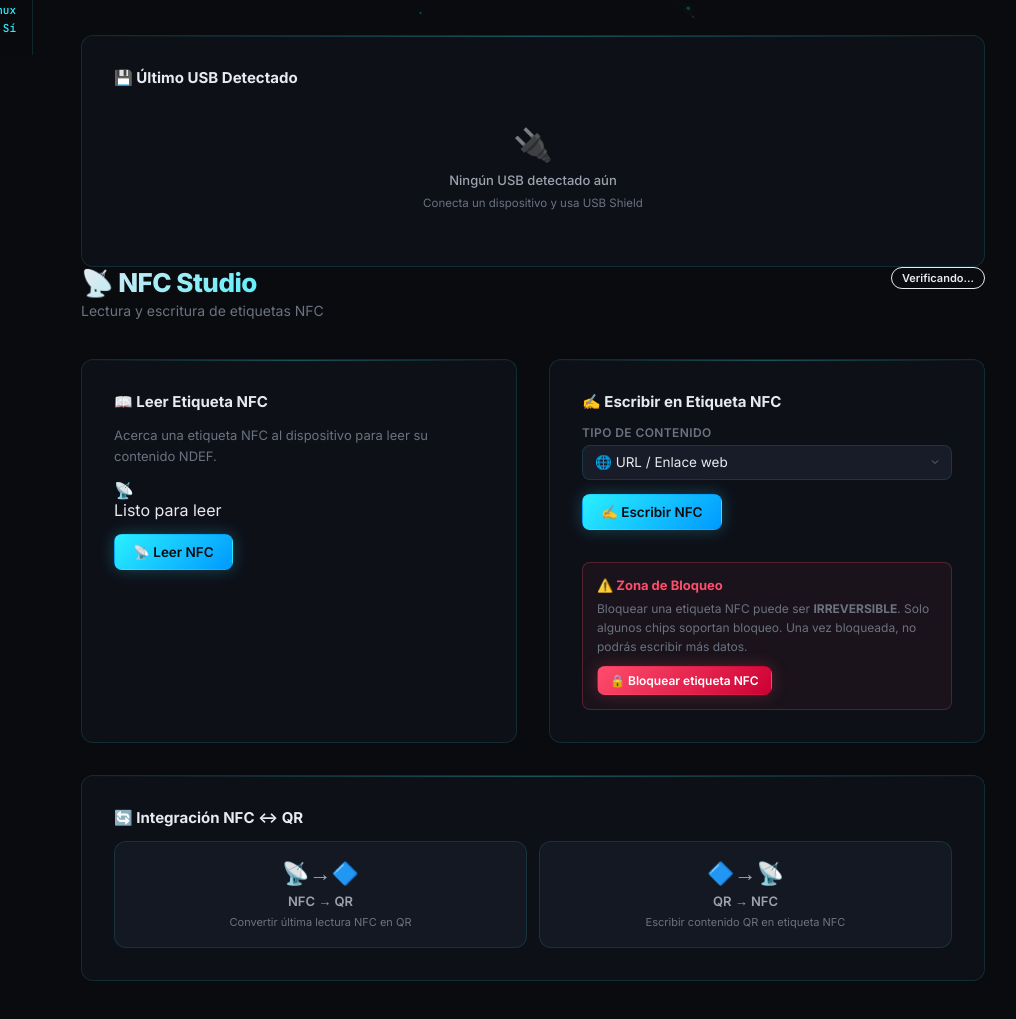
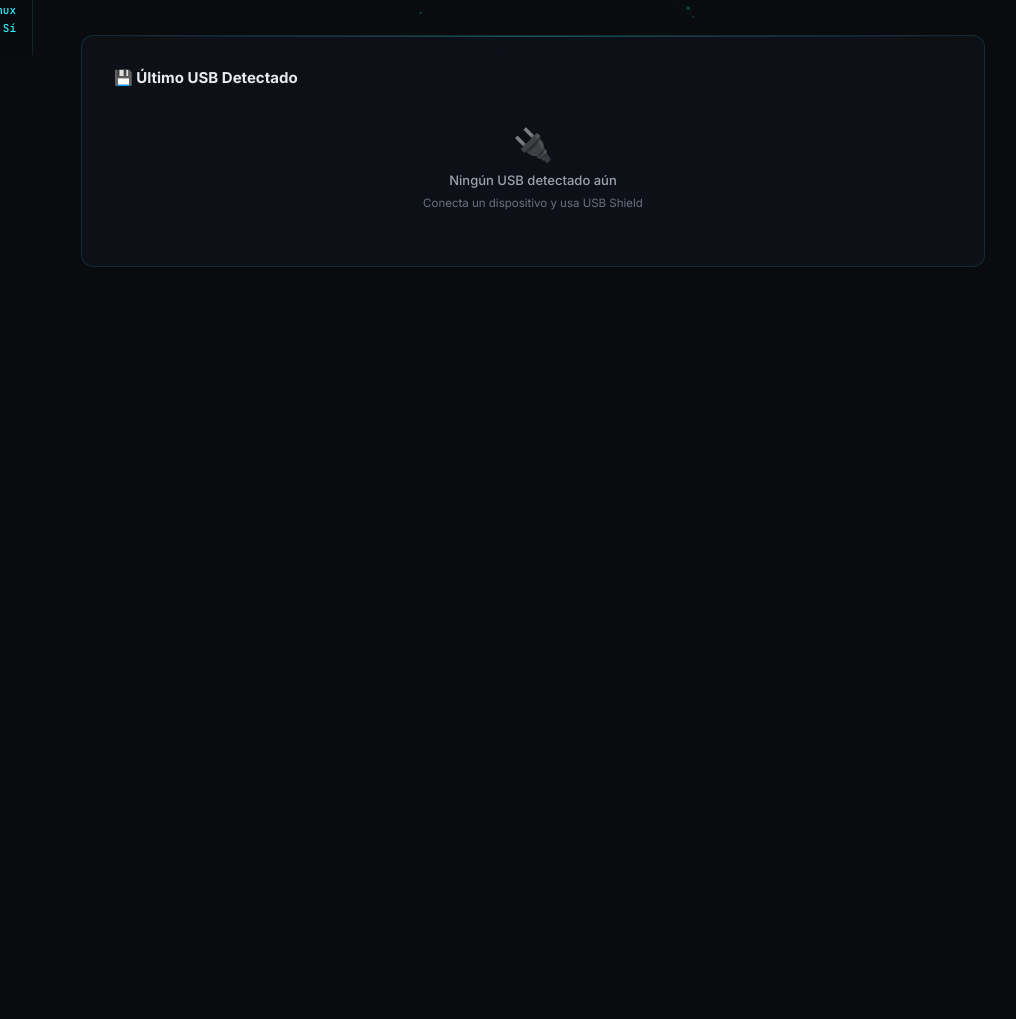
Before and after one commit to yandellcuevas-sketch/ShieldPort-, a plain HTML site: page frontend/index.html in a window 1280 px wide. Shown: the part 745-1764 px from the top of the page, without its empty margins (247-1263 px from the left). After the commit the page ends 1092 px from the top, so only its background shows below. Drawn offline with Linux system fonts and the light colour scheme; a script that the page names is missing.

Commit message:
Removed leftover NFC section from HTML

```diff
--- a/frontend/index.html
+++ b/frontend/index.html
@@ -371,113 +371,7 @@
     </div>
   </section>
 
-  <!-- NFC section removed -->
-    <div class="section-header">
-      <div>
-        <h1 class="section-title">📡 NFC Studio</h1>
-        <p class="section-subtitle">Lectura y escritura de etiquetas NFC</p>
-      </div>
-      <div class="header-actions">
-        <span class="badge" id="nfc-compat-badge">Verificando...</span>
-      </div>
-    </div>
 
-    <!-- NFC compatibility notice -->
-    <div id="nfc-compat-notice" class="notice notice-info" style="display:none;">
-      <div class="notice-icon">ℹ️</div>
-      <div class="notice-body">
-        <strong>Compatibilidad Web NFC</strong>
-        <p>Web NFC está disponible principalmente en <strong>Android con Chrome 89+</strong>.</p>
-        <ul>
-          <li>✅ Android + Chrome: Lectura y escritura NFC completas</li>
-          <li>❌ iOS/Safari: No soportado (requiere app nativa Swift)</li>
-          <li>❌ Firefox/Edge: No implementado aún</li>
-          <li>❌ Desktop Chrome: Generalmente no disponible sin hardware NFC</li>
-        </ul>
-        <p>Si estás en un dispositivo no compatible, aún puedes usar el módulo QR para integración con NFC.</p>
-      </div>
-    </div>
-
-    <div class="grid-2-col mt-4">
-      <!-- READ NFC -->
-      <div class="card">
-        <div class="card-header">
-          <h2 class="card-title">📖 Leer Etiqueta NFC</h2>
-        </div>
-        <p class="card-desc">Acerca una etiqueta NFC al dispositivo para leer su contenido NDEF.</p>
-        <div class="nfc-scan-area" id="nfc-read-area">
-          <div class="nfc-wave-animation" id="nfc-wave" aria-hidden="true">
-            <div class="wave"></div>
-            <div class="wave"></div>
-            <div class="wave"></div>
-            <div class="nfc-icon-center">📡</div>
-          </div>
-          <p id="nfc-read-status">Listo para leer</p>
-        </div>
-        <div class="card-actions">
-          <button class="btn btn-primary" id="btn-read-nfc">📡 Leer NFC</button>
-          <button class="btn btn-ghost btn-sm" id="btn-stop-read-nfc" style="display:none;">⛔ Detener</button>
-        </div>
-        <div id="nfc-read-result" class="nfc-result" style="display:none;"></div>
-      </div>
-
-      <!-- WRITE NFC -->
-      <div class="card">
-        <div class="card-header">
-          <h2 class="card-title">✍️ Escribir en Etiqueta NFC</h2>
-        </div>
-
-        <div class="form-group">
-          <label class="form-label" for="nfc-write-type">Tipo de contenido</label>
-          <select class="form-select" id="nfc-write-type">
-            <option value="url">🌐 URL / Enlace web</option>
-            <option value="text">📝 Texto libre</option>
-            <option value="phone">📞 Número de teléfono</option>
-            <option value="email">📧 Email</option>
-            <option value="contact">👤 Contacto (vCard)</option>
-            <option value="wifi">📶 Red WiFi</option>
-            <option value="location">📍 Ubicación GPS</option>
-            <option value="whatsapp">💬 WhatsApp</option>
-            <option value="custom">⚙️ Datos personalizados</option>
-          </select>
-        </div>
-
-        <!-- Dynamic form fields -->
-        <div id="nfc-write-fields" class="nfc-write-fields"></div>
-
-        <div class="card-actions">
-          <button class="btn btn-primary" id="btn-write-nfc">✍️ Escribir NFC</button>
-          <button class="btn btn-ghost btn-sm" id="btn-stop-write-nfc" style="display:none;">⛔ Detener</button>
-        </div>
-
-        <!-- NFC Lock (dangerous!) -->
-        <div class="danger-zone mt-4">
-          <h3 class="danger-title">⚠️ Zona de Bloqueo</h3>
-          <p class="danger-desc">Bloquear una etiqueta NFC puede ser <strong>IRREVERSIBLE</strong>. Solo algunos chips soportan bloqueo. Una vez bloqueada, no podrás escribir más datos.</p>
-          <button class="btn btn-danger btn-sm" id="btn-lock-nfc">🔒 Bloquear etiqueta NFC</button>
-        </div>
-      </div>
-    </div>
-
-    <!-- NFC ↔ QR Integration -->
-    <div class="card mt-4">
-      <div class="card-header">
-        <h2 class="card-title">🔄 Integración NFC ↔ QR</h2>
-      </div>
-      <div class="integration-grid">
-        <button class="integration-btn" id="btn-nfc-to-qr">
-          <span class="integration-icon">📡→🔷</span>
-          <span>NFC → QR</span>
-          <small>Convertir última lectura NFC en QR</small>
-        </button>
-        <button class="integration-btn" id="btn-qr-to-nfc">
-          <span class="integration-icon">🔷→📡</span>
-          <span>QR → NFC</span>
-          <small>Escribir contenido QR en etiqueta NFC</small>
-        </button>
-      </div>
-    </div>
-  </section>
 
   <!-- ══════════════════════════════════
        SECTION: QR FORGE
```
